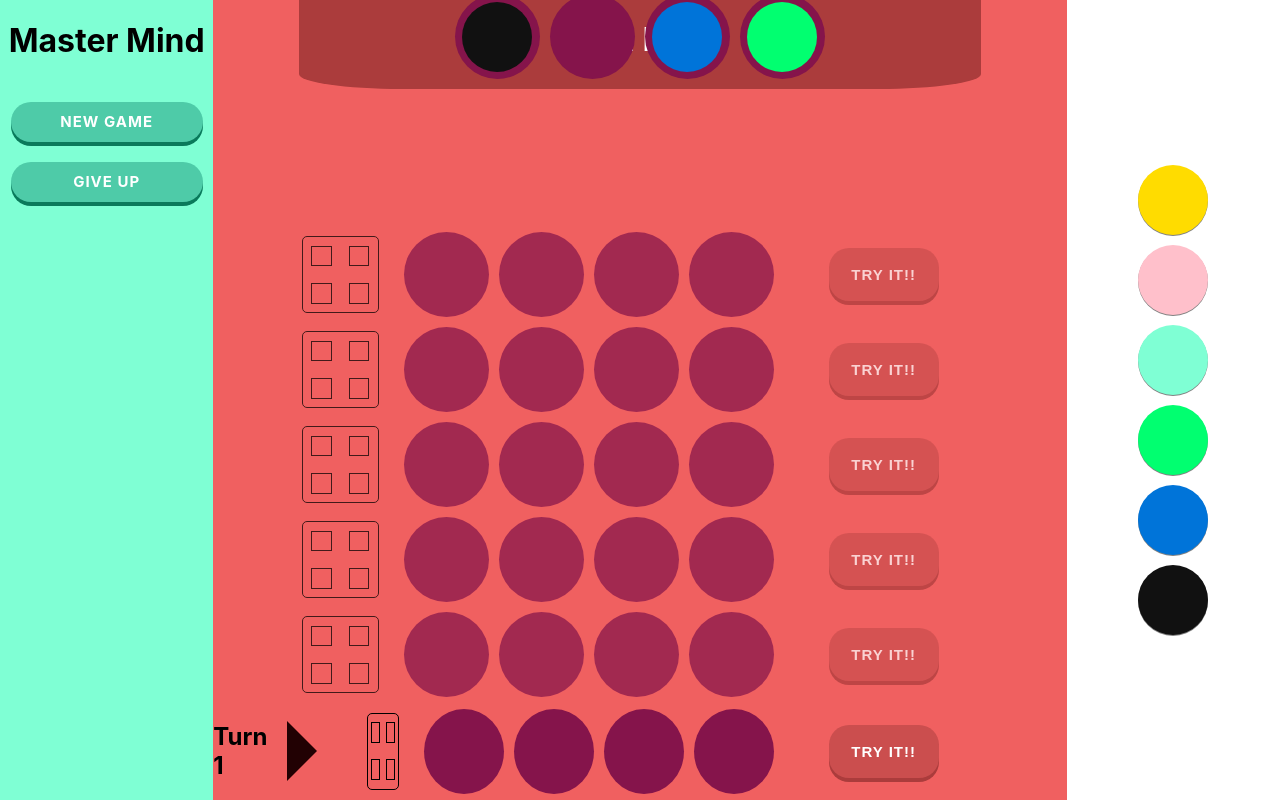
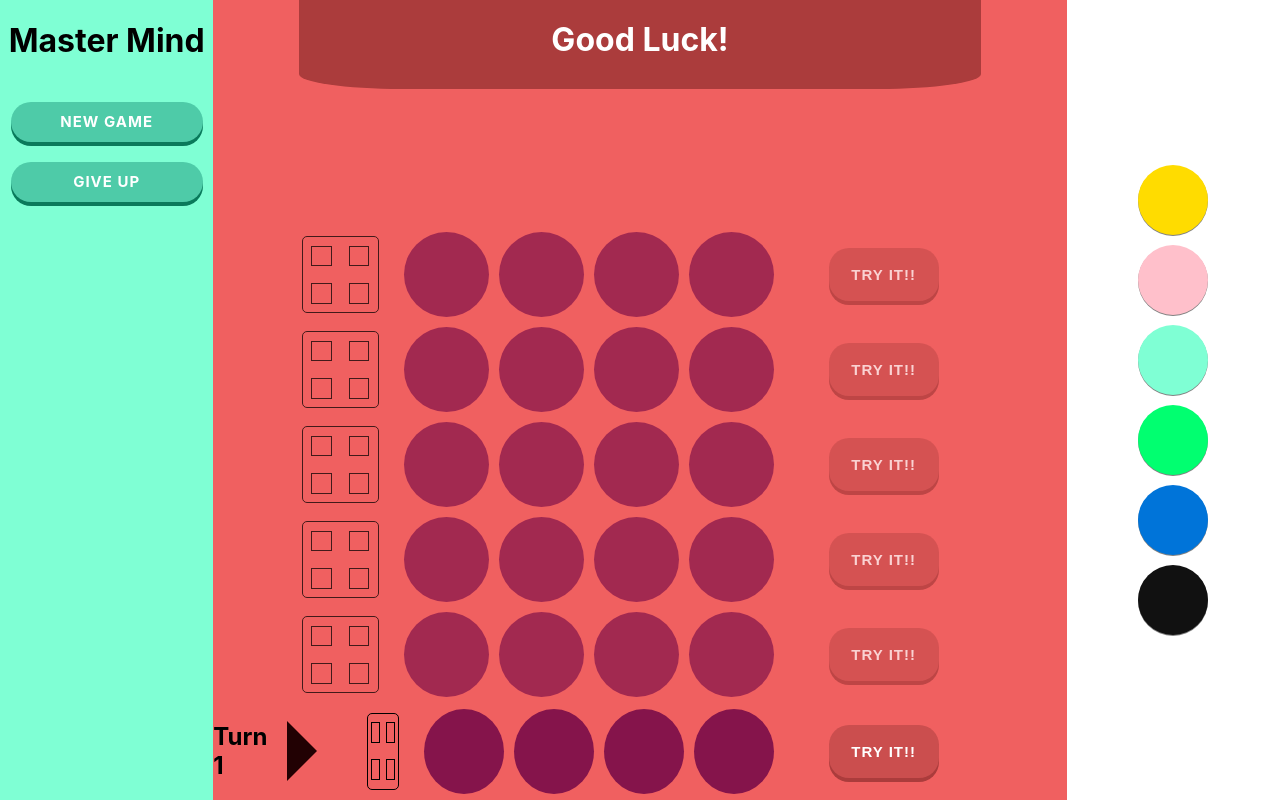
Before and after one commit to michaelkosak2606/masterMindGameWithReact, a React (Create React App) app: page / in a window 1280 px wide. Built offline with nearby package versions, Linux system fonts and the light colour scheme.

Commit message:
fixed display bug

```diff
--- a/src/App.js
+++ b/src/App.js
@@ -238,7 +238,7 @@ class App extends Component {
     const loadingMessage = this.state.loading ? <LoadingCirlce /> : "Good Luck!"
 
     const slideClass = this.state.gameEnded ? "slide-out" : ""
-    const opacityHiddenColors = this.state.gameEnded ? "1" : "1"
+    const opacityHiddenColors = this.state.gameEnded ? "1" : "0"
     const gameboard = this.state.gamerows.map((row, index) => {
       const checkTurnNumber = this.state.turn === index
       return (
```
